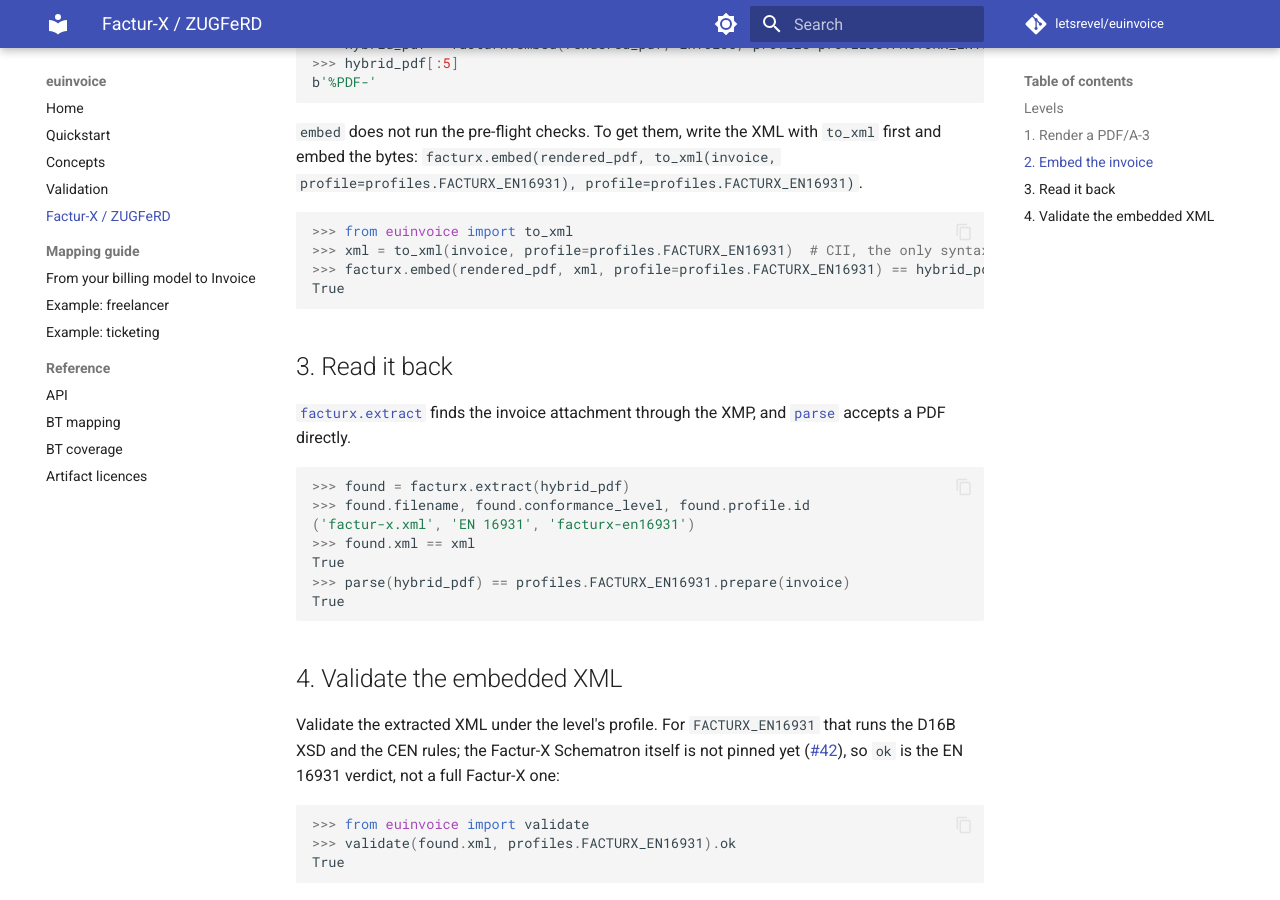
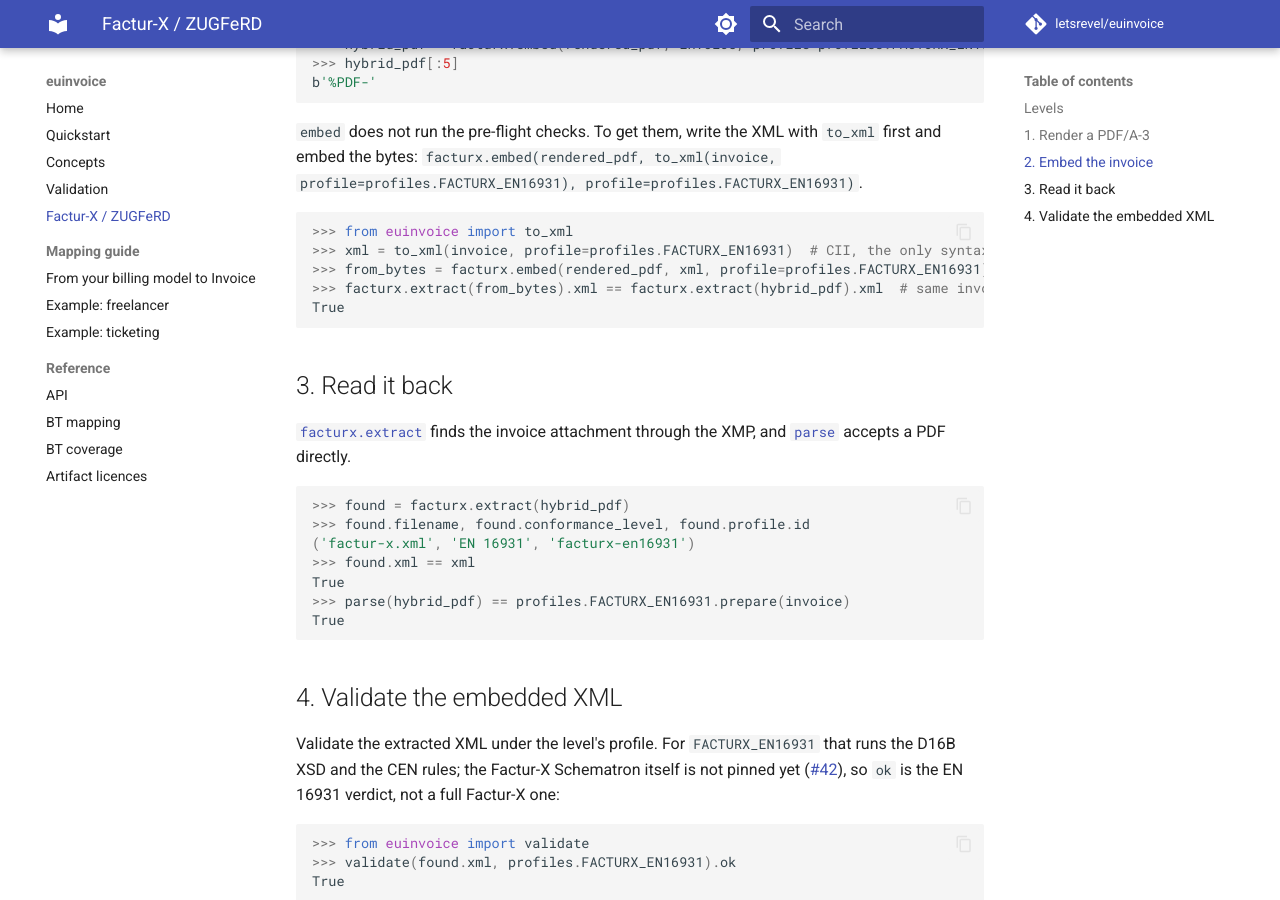
Before and after one commit to letsrevel/euinvoice, an MkDocs documentation site: the page built from docs/facturx.md, in a window 1280 px wide and 900 px high, scrolled down 1374 px. Built offline with MkDocs 1.6.1 and Material for MkDocs 9.7.7, drawn with Linux system fonts in a browser that asks for light colours; comment, search, counter and statistics services are not loaded.

Commit message:
docs: compare the embedded XML, not the PDF bytes, in the Factur-X example (#103) (#104)
embed() stamps the attachment's /Params /ModDate with the current time, so two
calls that straddle a second boundary produce different bytes and the doctest
flaked. The example now compares facturx.extract(...).xml of both PDFs, which is
what it means to show.

Co-authored-by: Claude Opus 5.5 <noreply@anthropic.com>

````diff
--- a/docs/facturx.md
+++ b/docs/facturx.md
@@ -54,7 +54,8 @@ b'%PDF-'
 ```python
 >>> from euinvoice import to_xml
 >>> xml = to_xml(invoice, profile=profiles.FACTURX_EN16931)  # CII, the only syntax of the level
->>> facturx.embed(rendered_pdf, xml, profile=profiles.FACTURX_EN16931) == hybrid_pdf
+>>> from_bytes = facturx.embed(rendered_pdf, xml, profile=profiles.FACTURX_EN16931)
+>>> facturx.extract(from_bytes).xml == facturx.extract(hybrid_pdf).xml  # same invoice embedded
 True
 ```
 
````
Also changed, not shown: 1 other file.
